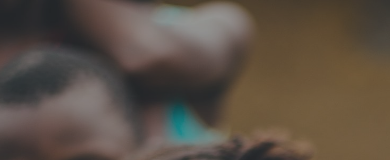
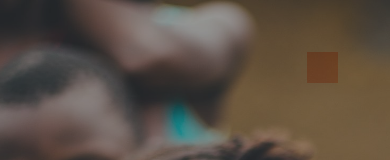
Before and after one commit to iantheninja/boundless-love-africa, a plain HTML site: page index.html in a window 390 px wide. Shown: the top 160 px of the page. Drawn offline with Linux system fonts and the light colour scheme.

Commit message:
stying of hamburger menu position

```diff
--- a/css/styles.css
+++ b/css/styles.css
@@ -9,6 +9,15 @@
 
 html {
   font-size: 65%;
+}
+
+.hamburger-menu {
+  width: 3rem;
+  height: 3rem;
+  background-color: #ff0000;
+  position: fixed;
+  top: 5rem;
+  right: 5rem;
 }
 
 .header {
```
